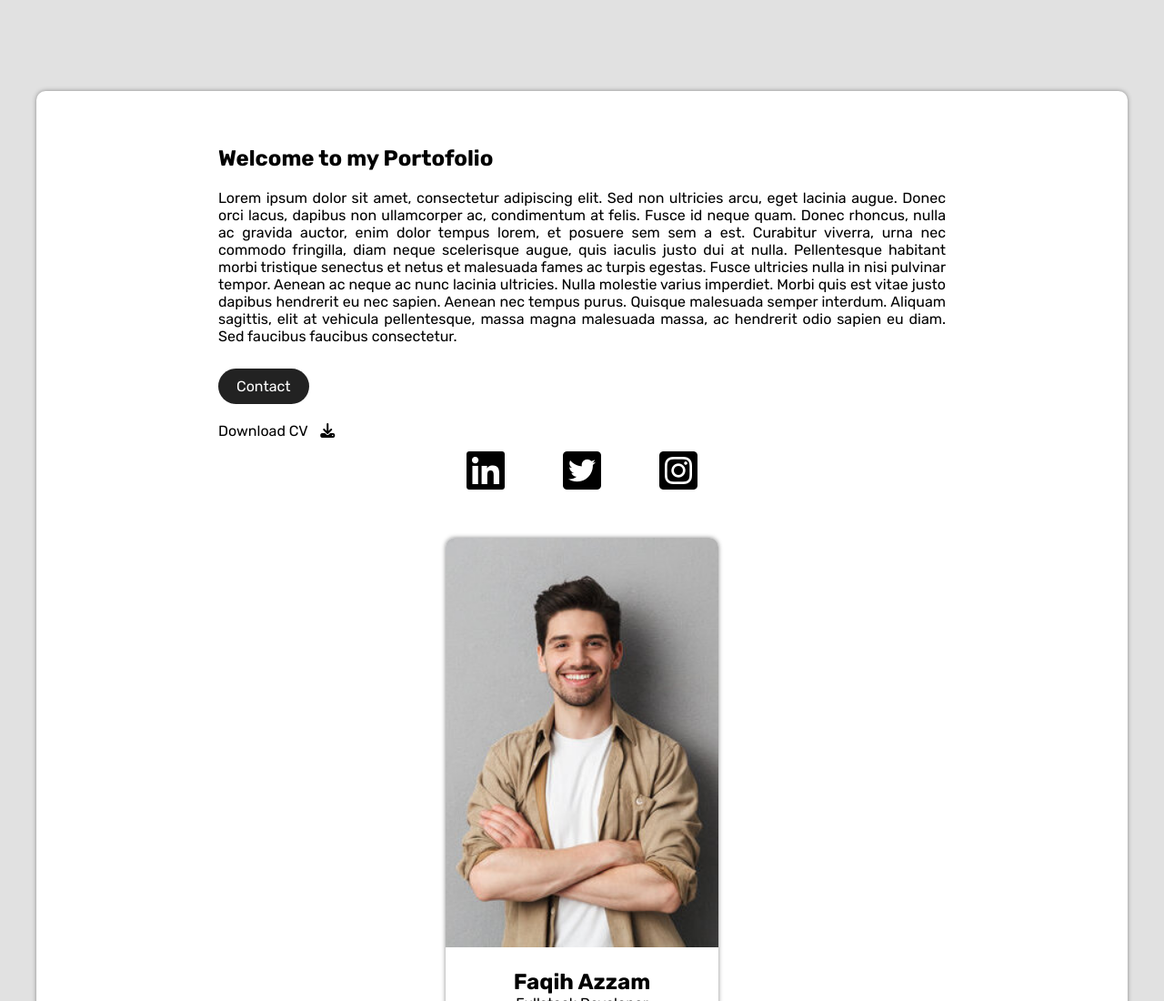
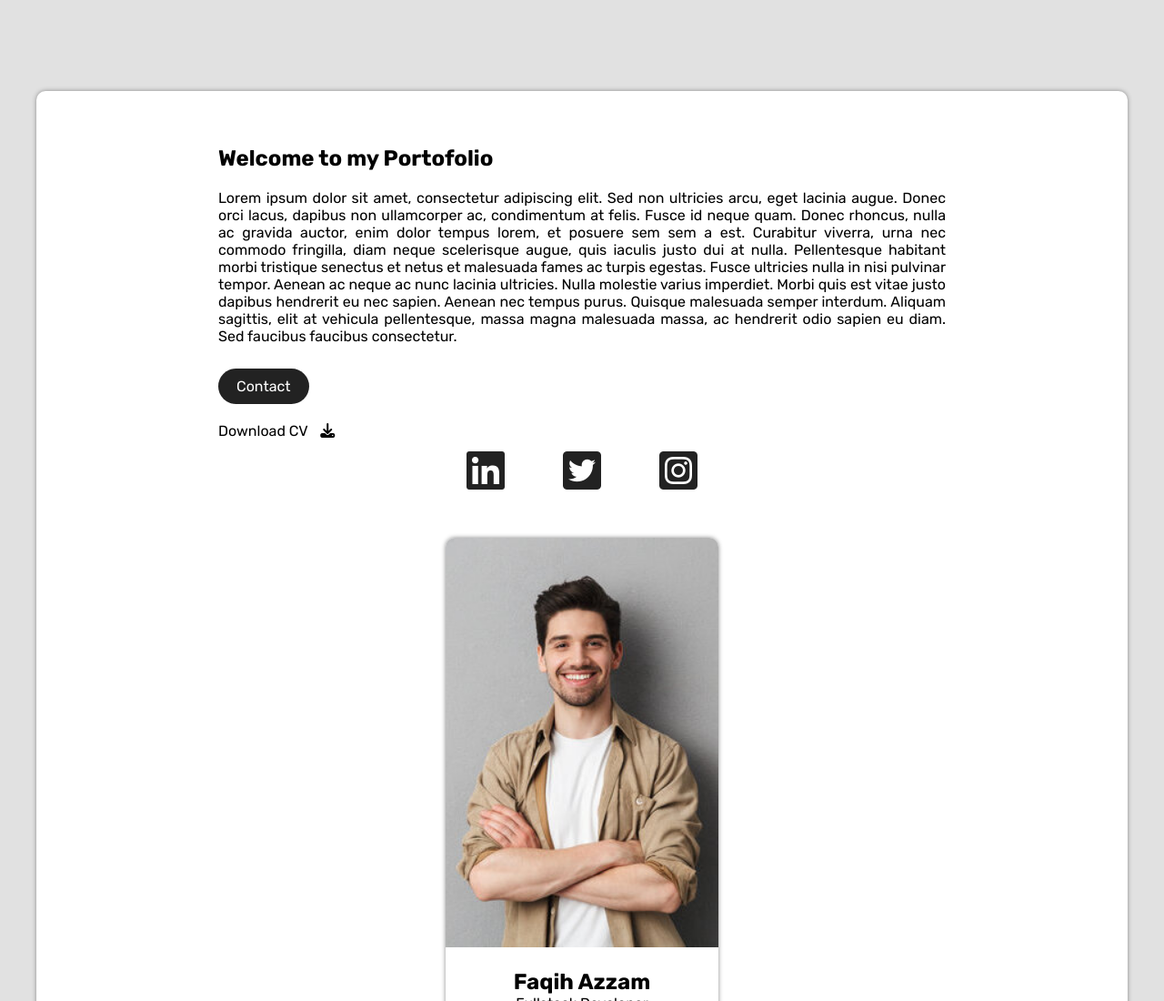
Before and after one commit to Faqih-Azzam/B39-D1-Creating-Card, a plain HTML site: page index.html in a window 1280 px wide. Shown: the top 1100 px of the page at 91% size. Drawn offline with Linux system fonts and the light colour scheme.

Commit message:
Creating Card

```diff
--- a/index.html
+++ b/index.html
@@ -47,7 +47,7 @@
                 <div class="contact" style="padding: 20px 0;">
                     <a href="#" style="
                     text-decoration: none;
-                    background-color: #222222;
+                    background-color: #222;
                     color: #fff;
                     padding: 10px 20px 10px 20px;
                     border-radius: 20px;
@@ -56,13 +56,16 @@
                 <div class="download" style="padding: 10px 0;">
                     <a href="#" style="
                     text-decoration: none;
-                    color: black;
+                    color: #000;
                     ">Download CV <i class="fa-solid fa-download" style="padding-left: 10px;"></i></a>
                 </div>
                 <div class="icon" style="text-align: center;">
-                    <i class="fa-brands fa-linkedin fa-3x" style="padding: 0 30px;"></i>
-                    <i class="fa-brands fa-square-twitter fa-3x" style="padding: 0 30px;"></i>
-                    <i class="fa-brands fa-square-instagram fa-3x" style="padding: 0 30px;"></i>
+                    <a href="https://www.linkedin.com/in/junduna-faqih-azzam-2a6b71240/" target="_blank"
+                        style="color: #222;"><i class="fa-brands fa-linkedin fa-3x" style="padding: 0 30px;"></i></a>
+                    <a href="https://twitter.com/FaqZamm" target="_blank" style="color: #222;"><i
+                            class="fa-brands fa-square-twitter fa-3x" style="padding: 0 30px;"></i></a>
+                    <a href="https://www.instagram.com/faq_azzam/" target="_blank" style="color: #222;"><i
+                            class="fa-brands fa-square-instagram fa-3x" style="padding: 0 30px;"></i></a>
                 </div>
             </div>
             <div class="profil" style="
```
